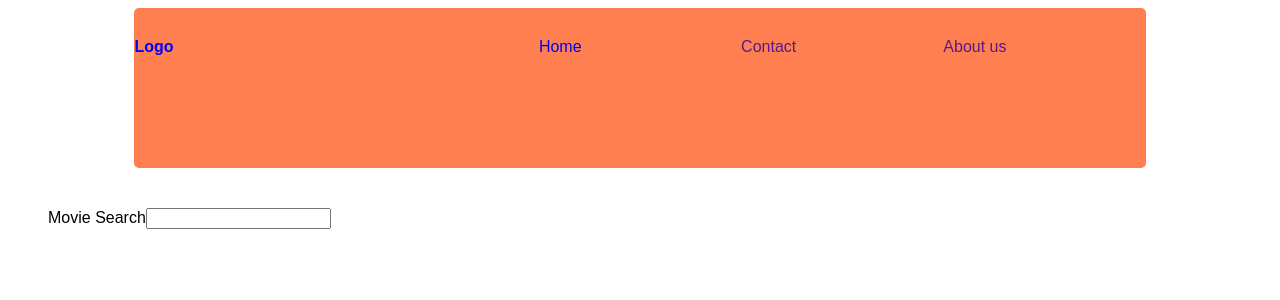
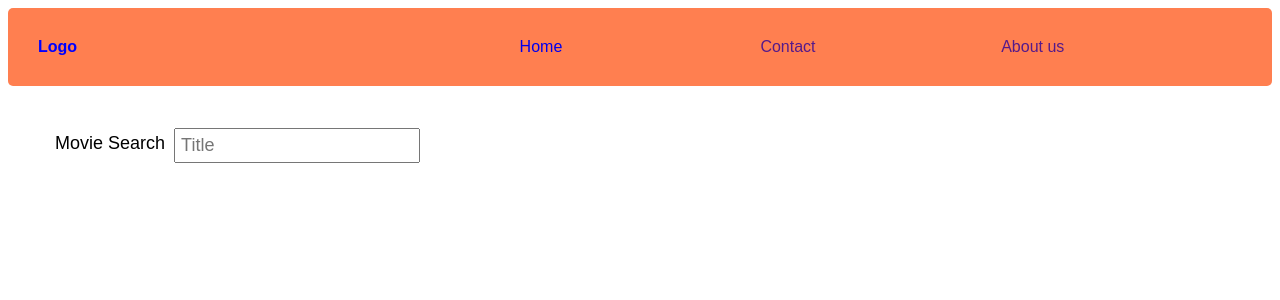
Before and after one commit to maxitaxi03/WebAng, an Angular app in the folder landing-page/: page / in a window 1280 px wide. Shown: the top 300 px of the page. Built offline with nearby package versions, Linux system fonts and the light colour scheme.

Commit message:
Styling for movie search elements.

```diff
--- a/landing-page/src/app/movie-search/movie-search.component.css
+++ b/landing-page/src/app/movie-search/movie-search.component.css
@@ -0,0 +1,25 @@
+.movie-search-listing {
+  display:flex;
+  flex-direction:column;
+  margin: 5px;
+  padding: 5px;
+}
+.movie-title {
+  font-weight: bold;
+  font-size: large;
+}
+.movie-overview {
+  font-weight: lighter;
+  font-size: medium;
+}
+.movie-search-box {
+  display: flex;
+  flex-direction: row;
+  width: 75%;
+}
+#search-box, label {
+  padding: 5px;
+  margin: 2px;
+  font-weight: normal;
+  font-size: large;
+}
--- a/landing-page/src/app/movie-search/movie-search.component.html
+++ b/landing-page/src/app/movie-search/movie-search.component.html
@@ -1,13 +1,14 @@
 <div id="search-component">
+  <div class="movie-search-box">
     <label for="search-box">Movie Search</label>
-    <input #searchBox id="search-box" (input)="search(searchBox.value)" />
-
+    <input #searchBox id="search-box" (input)="search(searchBox.value)"
+    placeholder="Title"/>
+  </div>
     <ul class="search-result">
         <li *ngFor="let movie of movies$ | async">
            <div class="movie-search-listing">
-               <span class="movie-title">{{movie.title}}</span>
-             <br>
-                <span class="movie-overview">{{movie.overview}}</span>
+             <span class="movie-title">{{movie.title}}</span>
+             <span class="movie-overview">{{movie.overview}}</span>
             </div>
         </li>
     </ul>
--- a/landing-page/src/app/nav-bar/nav-bar.component.css
+++ b/landing-page/src/app/nav-bar/nav-bar.component.css
@@ -4,12 +4,11 @@
     box-sizing: border-box;
 }
 .nav {
-    width: 80%;
+    width: 100%;
     margin: auto;
-    height: 20vh;
     justify-content: space-around;
     align-items: center;
-    padding-top: 30px;
+    padding: 30px;
     background-color: coral;
     border-radius: 5px;
 }
```
